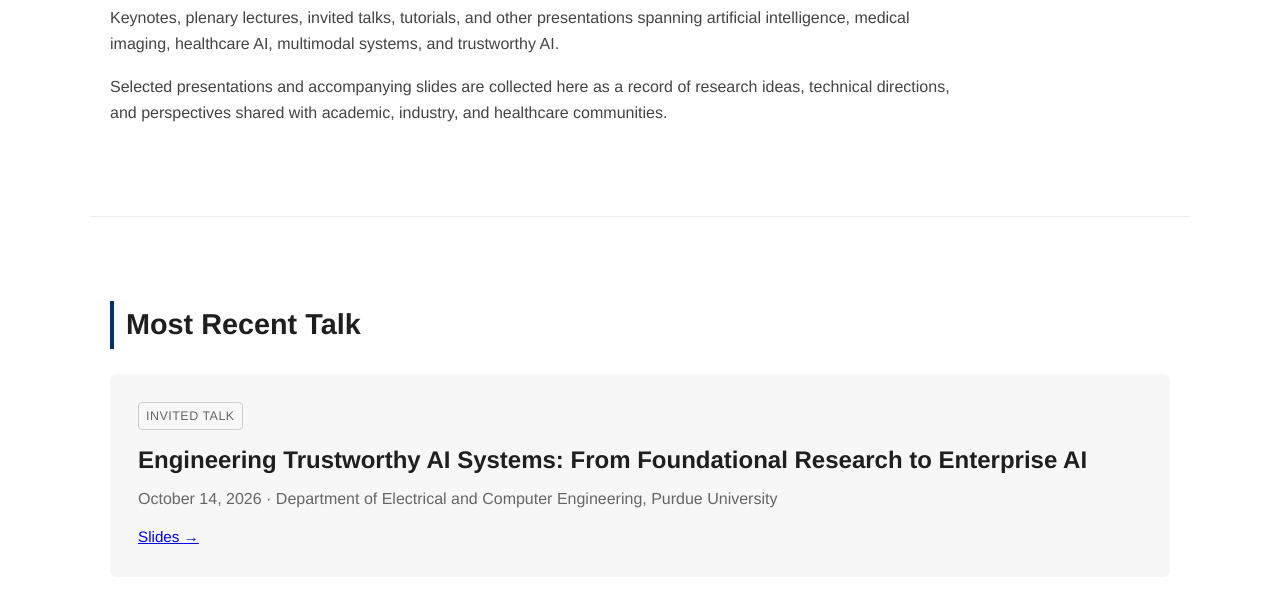
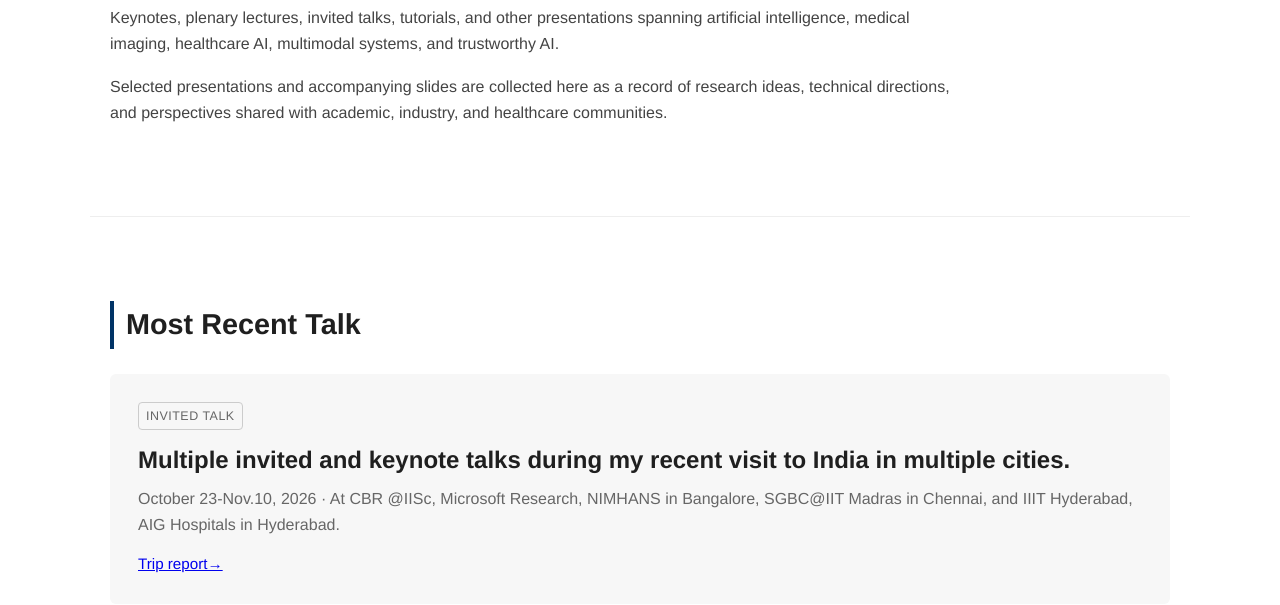
Before and after one commit to tanveer-syedam/tanveer-syedam.github.io, a plain HTML site: page talks.html in a window 1280 px wide. Shown: the part 195-800 px from the top of the page. Drawn offline with Linux system fonts and the light colour scheme.

Commit message:
Added India trip report

```diff
--- a/talks.html
+++ b/talks.html
@@ -222,16 +222,16 @@
     </div>
 
     <h3 class="talk-title">
-      Engineering Trustworthy AI Systems: From Foundational Research to Enterprise AI
+      Multiple invited and keynote talks during my recent visit to India in multiple cities.
     </h3>
 
     <div class="talk-meta">
-      October 14, 2026 · Department of Electrical and Computer Engineering, Purdue University
+      October 23-Nov.10, 2026 · At CBR @IISc, Microsoft Research, NIMHANS in Bangalore, SGBC@IIT Madras in Chennai, and IIIT Hyderabad, AIG Hospitals in Hyderabad.
     </div>
 
     <div class="talk-links">
-      <a href="slides/PurdueTalk_external.pdf" target="_blank" rel="noopener">
-        Slides →
+      <a href="docs/India_Trip_Report26.pdf" target="_blank" rel="noopener">
+        Trip report→
       </a>
     </div>
 
```
Also changed, not shown: 2 other files.
